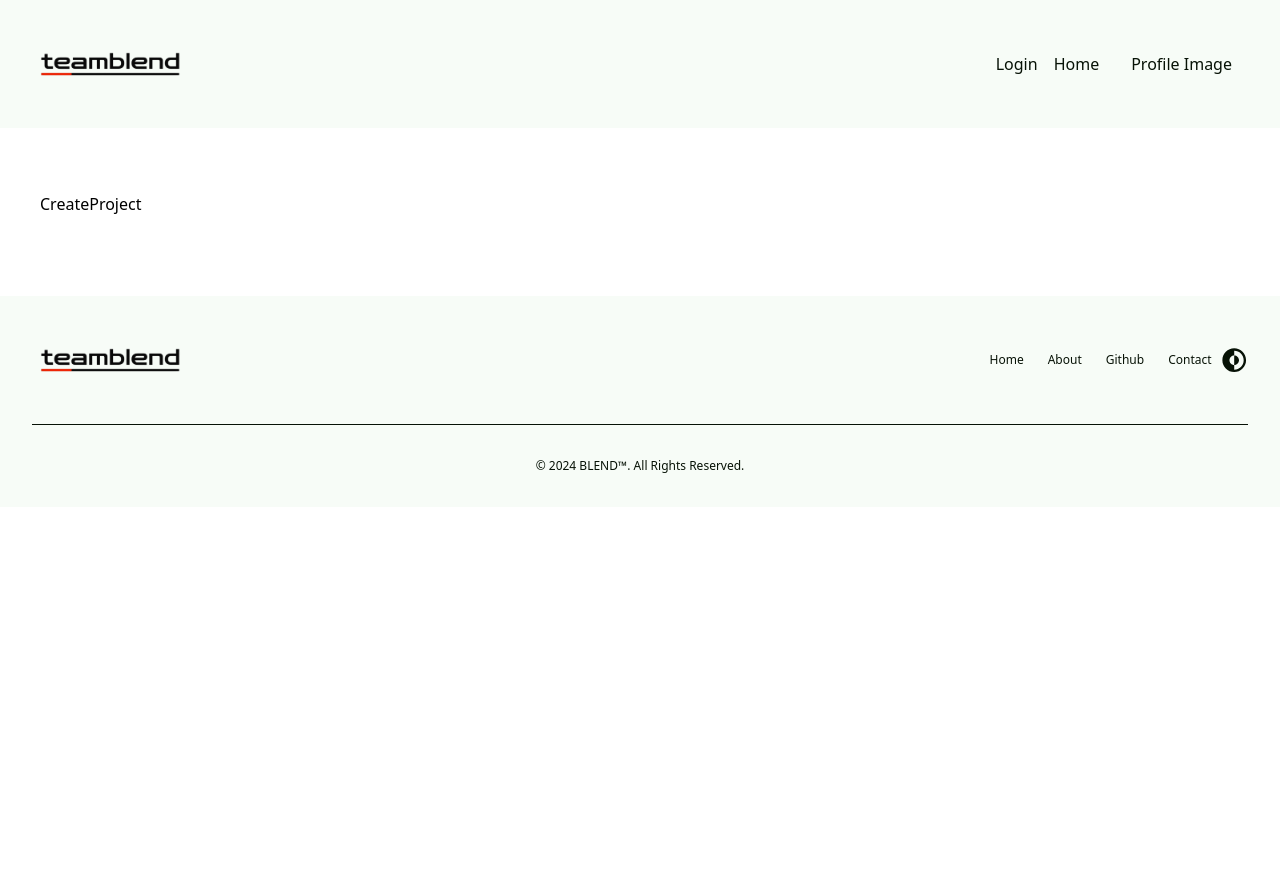
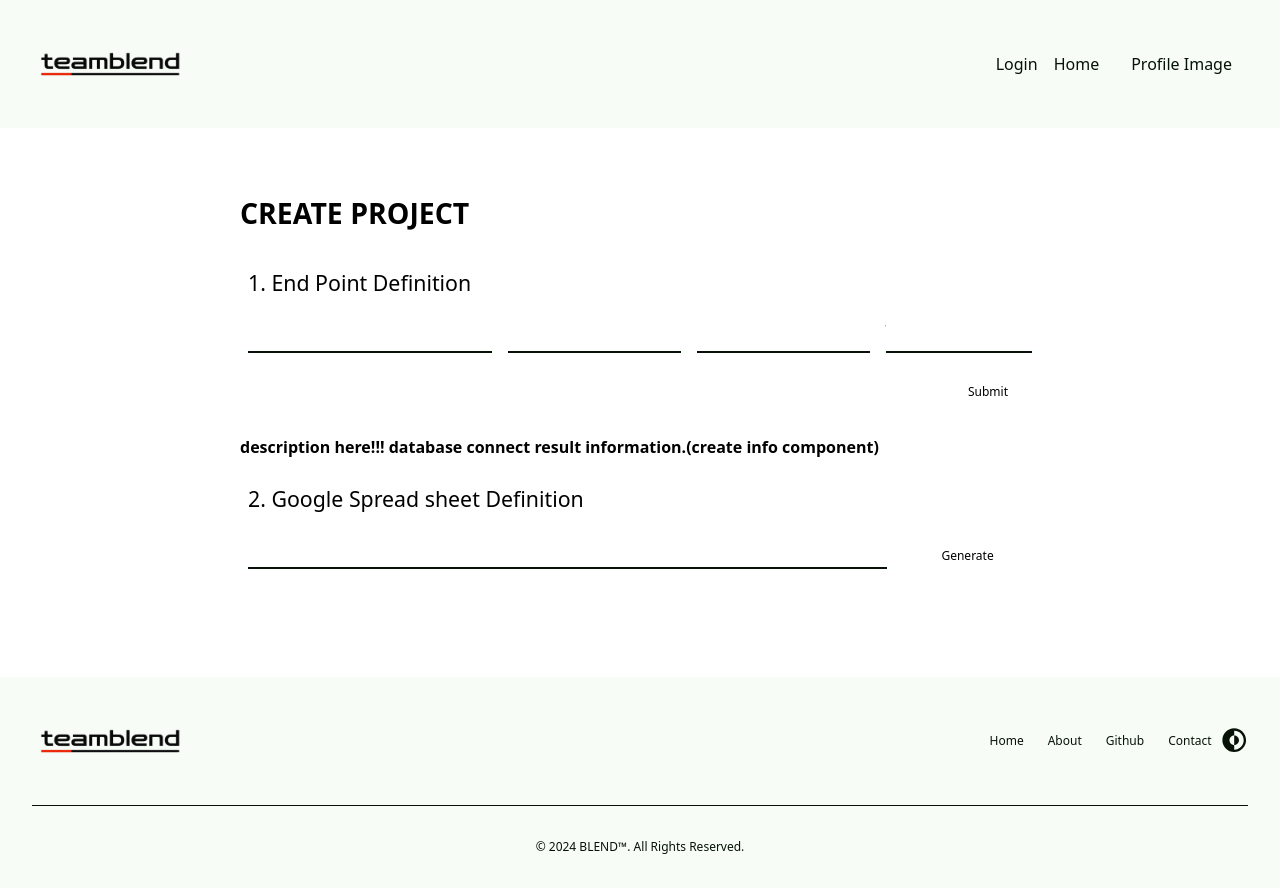
Before and after one commit to teamblend3/blend-dta-client, a React (Vite) app: page /projects/new in a window 1280 px wide. Before the commit the page ends 800 px from the top, so only its background shows below. Built offline with nearby package versions, Linux system fonts and the light colour scheme.

Commit message:
Feat.create project mongodb info form

```diff
--- /dev/null
+++ b/src/components/Form/FloatingInput.jsx
@@ -0,0 +1,30 @@
+import PropTypes from "prop-types";
+
+function FloatingInput({ type, name, label }) {
+  return (
+    <div className="relative z-0 mb-5 group">
+      <input
+        type={type}
+        name={name}
+        id={name}
+        className="block py-2.5 px-0 w-full text-md text-text-950 bg-transparent border-0 border-b-2 border-text appearance-none focus:outline-none focus:ring-0 focus:border-primary-400 peer"
+        placeholder=" "
+        required
+      />
+      <label
+        htmlFor={name}
+        className="peer-focus:font-medium absolute text-md text-text-950 duration-300 transform -translate-y-6 scale-75 top-3 -z-10 origin-[0] peer-focus:start-0 rtl:peer-focus:translate-x-1/4 rtl:peer-focus:left-auto peer-focus:text-primary-400 peer-placeholder-shown:scale-100 peer-placeholder-shown:translate-y-0 peer-focus:scale-75 peer-focus:-translate-y-6"
+      >
+        {label}
+      </label>
+    </div>
+  );
+}
+
+FloatingInput.propTypes = {
+  type: PropTypes.string.isRequired,
+  name: PropTypes.string.isRequired,
+  label: PropTypes.string.isRequired,
+};
+
+export default FloatingInput;
--- /dev/null
+++ b/src/components/Form/FormButton.jsx
@@ -0,0 +1,19 @@
+import PropTypes from "prop-types";
+
+function FormButton({ type, children }) {
+  return (
+    <button
+      type={type}
+      className="text-text-950 bg-primary-400 hover:bg-primary-300 focus:ring-4 focus:outline-none focus:ring-primary font-medium rounded-md text-sm w-full sm:w-auto px-6 py-2.5 text-center hover:-translate-y-0.5 hover:shadow-xl transform transition-transform ease-in-out duration-150"
+    >
+      {children}
+    </button>
+  );
+}
+
+FormButton.propTypes = {
+  type: PropTypes.string.isRequired,
+  children: PropTypes.string.isRequired,
+};
+
+export default FormButton;
--- a/src/pages/Create/index.jsx
+++ b/src/pages/Create/index.jsx
@@ -1,5 +1,57 @@
+import FloatingInput from "../../components/Form/FloatingInput";
+import FormButton from "../../components/Form/FormButton";
+
 function CreateProject() {
-  return <div>CreateProject</div>;
+  return (
+    <div className="flex flex-col space-y-4 w-8/12 mx-auto max-w-screen-xl">
+      <h1 className="font-bold text-2xl text-text-950 uppercase mb-2">
+        Create Project
+      </h1>
+      <section className="p-2">
+        <h1 className="font-semi-bold text-xl text-text-950 mb-2">
+          1. End Point Definition
+        </h1>
+        <form className="[&>*:last-child]:float-right">
+          <div className="sm:flex sm:items-center sm:space-x-4 sm:[&>*:first-child]:w-5/12 sm:[&>*:nth-child(2), nth-child(3)]:w-2/12 sm:[&>*:last-child]:w-3/12">
+            <FloatingInput
+              type="text"
+              name="database_url"
+              label="Database Url"
+            />
+            <FloatingInput type="text" name="database_id" label="Database Id" />
+            <FloatingInput
+              type="password"
+              name="database_password"
+              label="Database Password"
+            />
+            <FloatingInput
+              type="text"
+              name="database_tableName"
+              label="Table Name"
+            />
+          </div>
+          <FormButton type="submit">Submit</FormButton>
+        </form>
+      </section>
+      <h1 className="text-accent-500 font-bold">
+        description here!!! database connect result information.(create info
+        component)
+      </h1>
+      <section className="p-2">
+        <h1 className="font-semi-bold text-xl text-text-950 mb-2">
+          2. Google Spread sheet Definition
+        </h1>
+        <form className="sm:flex sm:items-center sm:space-x-4 sm:[&>*:first-child]:w-10/12 sm:[&>*:last-child]:w-2/12">
+          <FloatingInput
+            type="text"
+            name="database_url"
+            label="Google Spread Sheet Url"
+          />
+          <FormButton type="button">Generate</FormButton>
+        </form>
+      </section>
+    </div>
+  );
 }
 
 export default CreateProject;
```
